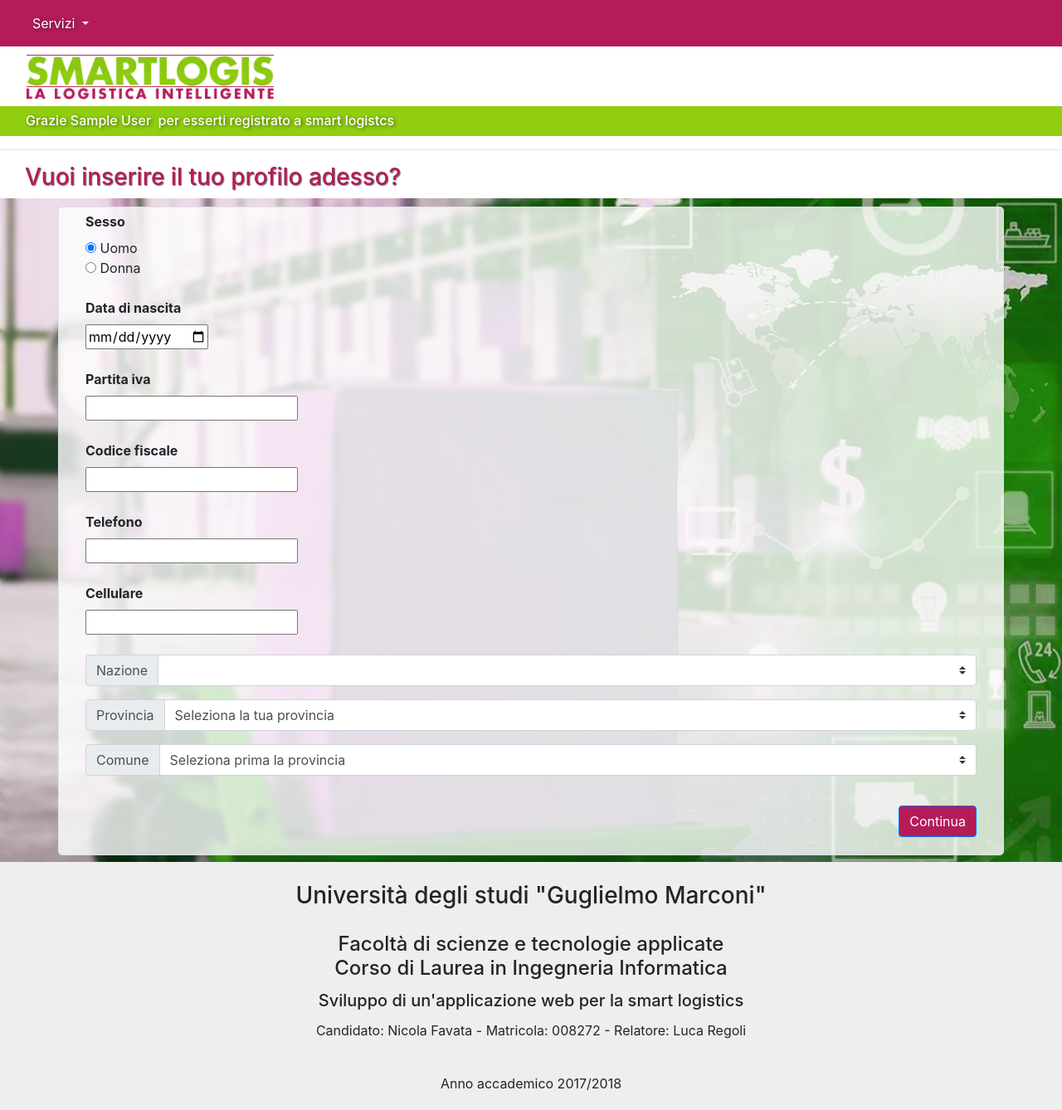
After one commit to nicolafavata/SmartLogistics, a Laravel app: template resources/views/user/registerprofile.blade.php in a window 1280 px wide. The commit adds this page. Shown: the whole page at 83% size. Run offline with Laravel 8, Linux system fonts and the light colour scheme; the template is opened without the code that fills it, so the values that code supplies are empty; the visitor is signed in with stand-in values (Sample User, id 1); settings files or empty folders that the repository lacks are supplied; parts of the project's set-up code (start-up, migrations or seed data) failed here and were passed over; some libraries are stand-ins or nearby versions.

Commit message:
Geolocalizzazione completa - Registrazione profilo utenti da rivedere ajax

```diff
--- a/app/Models/UsersProfile.php
+++ b/app/Models/UsersProfile.php
@@ -11,6 +11,6 @@ class UsersProfile extends Model
     protected $primaryKey = 'id_user_profile';
 
     protected $fillable = [
-        'id_user_profile','nazione_user_profile','indirizzo_user_profile','civico_user_profile','cap_user_profile','partita_iva_user_profile','codice_fiscale_user_profile','telefono_user_profile','cellulare_user_profile','img_user_profile','id_user',
+        'id_user_profile','sesso','nascita','nazione_user_profile','indirizzo_user_profile','civico_user_profile','cap_user_profile','partita_iva_user_profile','codice_fiscale_user_profile','telefono_user_profile','cellulare_user_profile','img_user_profile','id_user',
     ];
 }
--- a/app/User.php
+++ b/app/User.php
@@ -15,7 +15,7 @@ class User extends Authenticatable
      * @var array
      */
     protected $fillable = [
-        'business', 'admin', 'profile', 'name', 'cognome', 'gdpr', 'email', 'password', 'verified',
+        'business', 'admin', 'profile', 'name', 'cognome', 'gdpr', 'email', 'capnow', 'comunenow','password', 'verified',
     ];
 
     /**
--- a/public/css/mystyle.css
+++ b/public/css/mystyle.css
@@ -1,8 +1,40 @@
+.bg-primary2 {
+    color: #ffffff;
+    background-color:  rgb(180,28,89);
+}
+.bg-primary3 {
+    color: #ffffff;
+    text-shadow: -0px 0px #ffffff, -1px 0px #ffffff, 0px -1px #ffffff, 0px -0px #ffffff;
+    background-color:  #91ce0f;
+}
+
+.basso{
+    padding-top: 65px;
+}
+
+.barraverde{
+    padding-bottom: 0px;
+    margin-bottom: 0px;
+    height: 20px;
+    margin-top: 0px;
+    color: #ffffff;
+    background-color: #91ce0f;
+    text-shadow: 2px 1px 4px rgba(23, 30, 30, 0.6);
+}
+
+.shadow{
+    text-shadow: 2px 1px 4px rgba(23, 30, 30, 0.6);
+}
 
 .btn {
     color: #ffffff;
     background-color:  rgb(180,28,89);
     margin-top: 20px;
+}
+
+.fucsia {
+    color: rgb(180,28,89);
+    text-shadow: 1px 1px 1px rgba(23, 30, 30, 0.6);
 }
 
 .stilefucsia {
@@ -18,6 +50,13 @@
 .stileverde {
     color: #5b9e14;
     text-shadow: -1px 1px #ffffff, -1px 1px #ffffff, 1px -1px #ffffff, 0px -1px #ffffff;
+}
+.ombra {
+    text-shadow: -1px 0px #ffffff, -1px 0px #ffffff, 1px -1px #ffffff, 0px -1px #ffffff;
+}
+
+.stileverdesenza {
+    color: #5b9e14;
 }
 
 .btn:hover {
--- a/public/js/myjs.js
+++ b/public/js/myjs.js
@@ -275,6 +275,34 @@ function ChangeById(master,change,path) {
             document.getElementById(change).innerHTML = xmlhttp.responseText;
         }
     }
-xmlhttp.open("GET",path+document.getElementById(master).value, true);
+    xmlhttp.open("GET",path+document.getElementById(master).value, true);
     xmlhttp.send();
 }
+
+//Geolocation
+function showPosition(){
+    showloader();
+    if(navigator.geolocation){
+
+        navigator.geolocation.getCurrentPosition(function(position){
+            var url = 'https://maps.googleapis.com/maps/api/geocode/json?latlng='+position.coords.latitude+','+position.coords.longitude;
+            axios.get(url,{
+                param:{
+                    key:'AIzaSyDhLYVDNomqt4XPBd7Mb3YrjrXEqmK79pQ'
+                }
+            }).then(function (response) {
+                console.log(response);
+                console.log(response.data.results[0].address_components[2].long_name);
+                var comune = response.data.results[0].address_components[2].long_name;
+                var cap = response.data.results[0].address_components[7].long_name;
+                window.location="user/"+cap+"/"+comune;
+            });
+
+        });
+
+    } else{
+
+        alert("Sorry, your browser does not support HTML5 geolocation.");
+
+    }
+}
--- a/resources/views/layouts/temp.blade.php
+++ b/resources/views/layouts/userprofile.blade.php
@@ -17,15 +17,63 @@
     <title>@yield('title','Home')</title>
 
     <!-- CSS di bootstrat + CSS stile personalizzato -->
-    <link href="{{ asset('css/bootstrap.min.css') }}" rel="stylesheet">
-    <link href="{{ asset('css/mystyle.css') }}" rel="stylesheet">
+    <link href="css/bootstrap.min.css" rel="stylesheet">
+    <link href="css/mystyle.css" rel="stylesheet">
+
+    <script type="text/javascript">
+        // Definiamo una funzione per caricare i comuni dopo aver selezionato la provincia
+        function LoadComuni(master,change,path) {
+            ChangeById(master,change,path);
+        }
+    </script>
 </head>
 
-<body>
+<body onload="hideloader()">
+<nav class="navbar fixed-top navbar-expand-lg navbar-light bg-primary2">
+    <div class="container-fluid">
+        <button class="navbar-toggler" type="button" data-toggle="collapse" data-target="#navbarNavDropdown" aria-controls="navbarNavDropdown" aria-expanded="true" aria-label="Toggle navigation">
+            <span class="navbar-toggler-icon"></span>
+        </button>
+        <div class="collapse navbar-collapse" id="navbarNavDropdown">
+            <ul class="navbar-nav">
+                <li class="nav-item dropdown">
+                    <a class="nav-link dropdown-toggle shadow" href="#" style="color: white;" id="navbarDropdownMenuLink" data-toggle="dropdown" aria-haspopup="true" aria-expanded="true">
+                        Servizi
+                    </a>
+                    <div class="dropdown-menu" aria-labelledby="navbarDropdownMenuLink">
+                        <a class="dropdown-item" href="{{ route('logout') }}"
+                           onclick="event.preventDefault();
+                                                     document.getElementById('logout-form').submit();">
+                            Esci
+                        </a>
+
+                        <form id="logout-form" action="{{ route('logout') }}" method="POST" style="display: none;">
+                            {{ csrf_field() }}
+                        </form>
+                    </div>
+                </li>
+            </ul>
+        </div>
+    </div>
+</nav>
+<nav class="navbar navbar-expand-lg navbar-light  basso">
+    <div class="container-fluid text-left">
+        <img src="img/logo.gif" width="300" height="55" alt="logo_smartlogis">
+    </div>
+</nav>
+
+
+
+
     @yield('content')
 
 
     @section('footer')
+        <!-- spnner -->
+        <div id="loading">
+        </div>
+
+
         <!-- footer -->
         <div class="container-fluid" style="text-align: center";>
             <div class="row" style="background-color: #eeeeee; align:center;">
@@ -51,6 +99,7 @@
         <script src="https://cdnjs.cloudflare.com/ajax/libs/popper.js/1.12.9/umd/popper.min.js" integrity="sha384-ApNbgh9B+Y1QKtv3Rn7W3mgPxhU9K/ScQsAP7hUibX39j7fakFPskvXusvfa0b4Q" crossorigin="anonymous"></script>
         <script src="{{ asset('js/bootstrap.min.js') }}"></script>
         <script src="{{ asset('js/app.js') }}"></script>
-        <script type="text/javascript" src="js/myjs.js"></script>
+        <script src="{{ asset('js/myjs.js') }}"></script>
+        <script src="https://unpkg.com/axios@0.18.0/dist/axios.min.js"></script>
 </body>
 </html>
--- /dev/null
+++ b/resources/views/user/registerprofile.blade.php
@@ -0,0 +1,107 @@
+@extends('layouts.userprofile')
+@section('title','Smartlogis per il cittadino')
+@section('content')
+    <nav class="navbar navbar-light justify-content-between" style="background-color: #91ce0f";>
+        <div class="container-fluid">
+            <div class="row">
+                <div class="col-md-12 text-left barraverde">
+                    <h6> Grazie&nbsp{{ Auth::user()->name }}&nbsp{{ Auth::user()->cognome }}&nbsp{{'per esserti registrato a smart logistcs'}}</h6>
+                </div>
+            </div>
+        </div>
+    </nav>
+    <hr>
+    <div class="container-fluid">
+        <div class="col-md-12">
+            <h3 class="fucsia">Vuoi inserire il tuo profilo adesso?</h3>
+        </div>
+    </div>
+    <div class="carousel-inner register" style="background-image: url(img/register-smart.jpg);">
+        <div style="padding-top: 10px; padding-bottom: 300px;" class="container">
+            <div class="row">
+                <div class="col-md-12 jumbotron border bianco">
+                    <div class="panel-body">
+                        <form onsubmit="showloader()" class="form-horizontal" method="POST" action="{{ route('registeruser') }}">
+                            {{ csrf_field() }}
+                            <div>
+                                <label class="font-weight-bold">Sesso</label><br />
+                                <input type="radio" id="sesso" name="sesso" checked="checked" value="M" > Uomo<br />
+                                <input type="radio" id="sesso" name="sesso" value="F"> Donna<br />
+                            </div><br />
+                            <label class="font-weight-bold">Data di nascita</label><br />
+                            <input type="date" name="nascita" id="nascita" maxlength="10"><br /><br />
+                            <label class="font-weight-bold">Partita iva</label><br />
+                            <input type="text" name="iva" id="iva" maxlength="11"><br /><br />
+                            <label class="font-weight-bold">Codice fiscale</label><br />
+                            <input type="text" name="codfis" id="iva" maxlength="16"><br /><br />
+                            <label class="font-weight-bold">Telefono</label><br />
+                            <input type="text" name="tel" id="tel" maxlength="16"><br /><br />
+                            <label class="font-weight-bold">Cellulare</label><br />
+                            <input type="text" name="cell" id="cell" maxlength="16"><br /><br />
+                            <div class="input-group mb-3">
+                                <div class="input-group-prepend">
+                                    <label class="input-group-text" for="nazione">
+                                        Nazione
+                                    </label>
+                                </div>
+                                <select class="custom-select" id="nazione">
+                                    @foreach($nazioni as $nazione)
+                                        @if(($nazione->nome_stati)=='Italia')
+                                                <option selected>{{$nazione->nome_stati}}</option>
+                                            @else
+                                                <option>{{$nazione->nome_stati}}</option>
+                                            @endif
+                                    @endforeach
+                                </select>
+                            </div>
+                            <div class="input-group mb-3">
+                                <div class="input-group-prepend">
+                                    <label class="input-group-text" for="inputGroupSelect01">Provincia</label>
+                                </div>
+                                <select class="custom-select" name="provincia" id="provincia" onChange="ChangeById('provincia','comuni','ajax-comuni.php?provincia=')">
+                                    <option selected>Seleziona la tua provincia</option>
+                                    @foreach($province as $provincia)
+                                        <option value={{$provincia->provincia}}>{{$provincia->provincia}}</option>
+                                    @endforeach
+                                </select>
+                            </div>
+                            <div id="comuni" class="input-group mb-3">
+                                <div class="input-group-prepend">
+                                    <label class="input-group-text" for="inputGroupSelect01">Comune</label>
+                                </div>
+                                <select class="custom-select" name="comune">
+                                    <option>Seleziona prima la provincia</option>
+                                </select>
+                            </div>
+
+                            @if(Auth::user()->profile=='0')
+                                <label class="font-weight-bold">Clicca su continua per accedere ai servizi</label>
+                            @endif
+                            <div class="form-group text-right">
+                                <button type="submit" class="btn btn-primary" id="submit_profile">
+                                        Continua
+                                </button>
+                            </div>
+
+                        </form>
+                    </div>
+                </div>
+            </div>
+        </div>
+    </div>
+
+
+
+
+
+
+
+@endsection
+@section('footer')
+    @parent
+
+@endsection
+@section('script')
+    @parent
+
+@endsection
--- a/routes/web.php
+++ b/routes/web.php
@@ -1,5 +1,6 @@
 <?php
 
+use Illuminate\Support\Facades\Session;
 /*
 |--------------------------------------------------------------------------
 | Web Routes
@@ -20,3 +21,17 @@ Auth::routes();
 Route::get('/home', 'HomeController@index')->name('home');
 
 Route::get('user/verify{token}','Auth\RegisterController@verifyUser')->name('verify');
+
+
+//Protezione routing
+Route::group(['middleware'=> 'auth'],
+    function (){
+        Route::get('/user/{cap}/{comune}', 'UserController@geostore');
+        Route::get('/user', 'UserController@index')->name('user');
+        Route::get('/geocode', 'UserController@geocode')->name('geocode');
+        Route::get('/employee', 'EmployeeController@index')->name('employee');
+        Route::get('/admin', 'BusinessController@index')->name('admin');
+        Route::get('/userprofile', 'UserController@registerProfile')->name('completeuser');
+        Route::get('/businessprofile', 'BusinessController@profile')->name('completebusiness');
+        Route::post('/registeruserprofile', 'UserController@storeProfile')->name('registeruser');
+    });
```
Also changed, not shown: app/Http/Controllers/HomeController.php (+25 -2 lines), public/ajax-comuni.php (added, +23 -0 lines), resources/views/layouts/geo.blade.php (added, +111 -0 lines), resources/views/layouts/user.blade.php (added, +111 -0 lines), resources/views/user.blade.php (added, +23 -0 lines), resources/views/user/geo.blade.php (added, +17 -0 lines), resources/views/user/profile.blade.php (added, +100 -0 lines), resources/views/user/user.blade.php (added, +30 -0 lines), database/migrations/2014_10_12_000000_create_users_table.php, database/migrations/2018_06_09_162513_crea_tabella_profili_business.php, database/migrations/2018_06_09_180722_crea_tabella_profili_utente.php, 1 other file.
